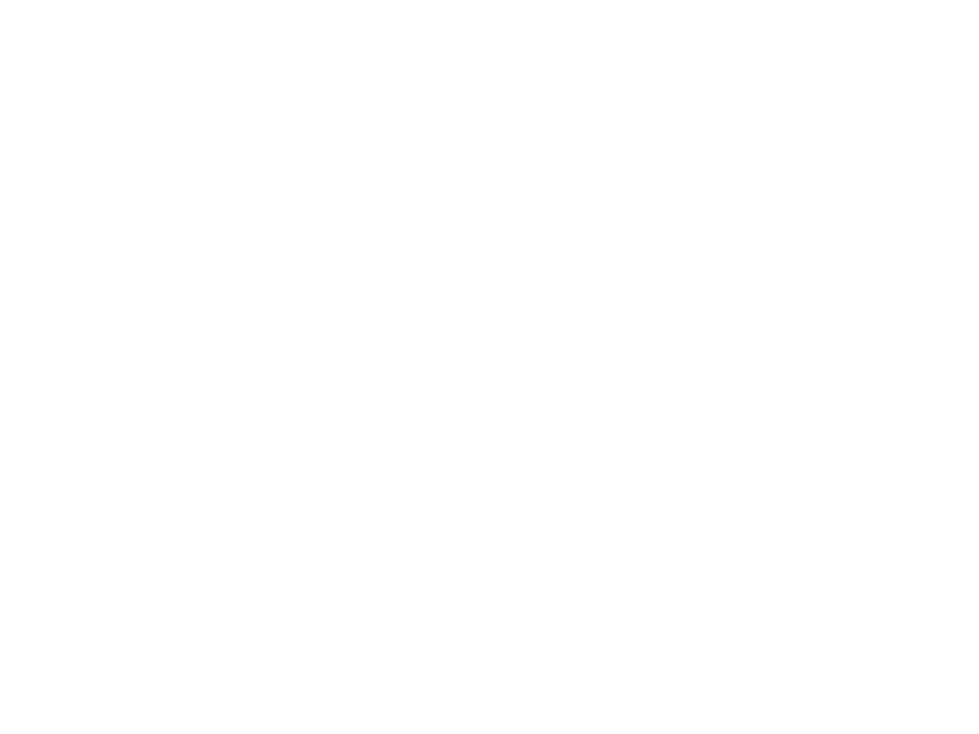
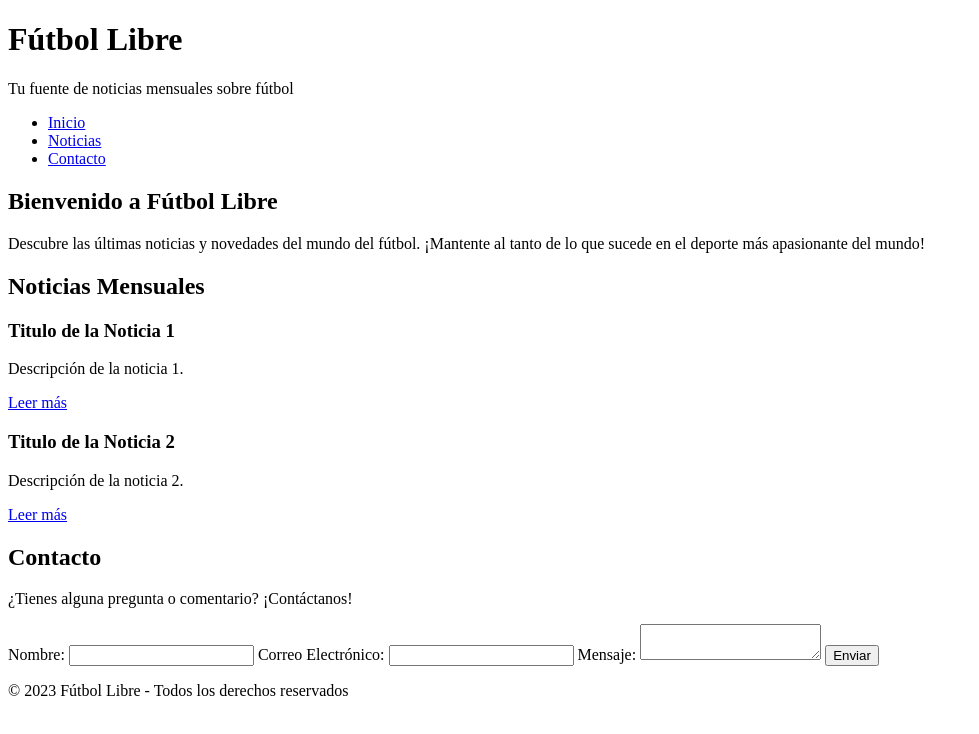
Before and after one commit to juan-m-campos/Futbol-Libre, a plain HTML site: page index.html in a window 1280 px wide. Shown: the whole page, without its empty margins (0-979 px from the left). Drawn offline with Linux system fonts and the light colour scheme.

Commit message:
Update index.html

```diff
--- a/index.html
+++ b/index.html
@@ -1,11 +1,61 @@
 <!DOCTYPE html>
-<html lang="en">
+<html lang="es">
 <head>
     <meta charset="UTF-8">
     <meta name="viewport" content="width=device-width, initial-scale=1.0">
-    <title>Futbol-Libre</title>
+    <title>Fútbol Libre - Noticias Mensuales</title>
+    <link rel="stylesheet" href="styles.css">
 </head>
 <body>
+    <header>
+        <h1>Fútbol Libre</h1>
+        <p>Tu fuente de noticias mensuales sobre fútbol</p>
+    </header>
 
+    <nav>
+        <ul>
+            <li><a href="#inicio">Inicio</a></li>
+            <li><a href="#noticias">Noticias</a></li>
+            <li><a href="#contacto">Contacto</a></li>
+        </ul>
+    </nav>
+
+    <section id="inicio">
+        <h2>Bienvenido a Fútbol Libre</h2>
+        <p>Descubre las últimas noticias y novedades del mundo del fútbol. ¡Mantente al tanto de lo que sucede en el deporte más apasionante del mundo!</p>
+    </section>
+
+    <section id="noticias">
+        <h2>Noticias Mensuales</h2>
+        <article>
+            <h3>Titulo de la Noticia 1</h3>
+            <p>Descripción de la noticia 1.</p>
+            <a href="#">Leer más</a>
+        </article>
+        <article>
+            <h3>Titulo de la Noticia 2</h3>
+            <p>Descripción de la noticia 2.</p>
+            <a href="#">Leer más</a>
+        </article>
+        <!-- Puedes agregar más noticias aquí -->
+    </section>
+
+    <section id="contacto">
+        <h2>Contacto</h2>
+        <p>¿Tienes alguna pregunta o comentario? ¡Contáctanos!</p>
+        <form>
+            <label for="nombre">Nombre:</label>
+            <input type="text" id="nombre" name="nombre" required>
+            <label for="correo">Correo Electrónico:</label>
+            <input type="email" id="correo" name="correo" required>
+            <label for="mensaje">Mensaje:</label>
+            <textarea id="mensaje" name="mensaje" required></textarea>
+            <button type="submit">Enviar</button>
+        </form>
+    </section>
+
+    <footer>
+        <p>&copy; 2023 Fútbol Libre - Todos los derechos reservados</p>
+    </footer>
 </body>
 </html>
```
